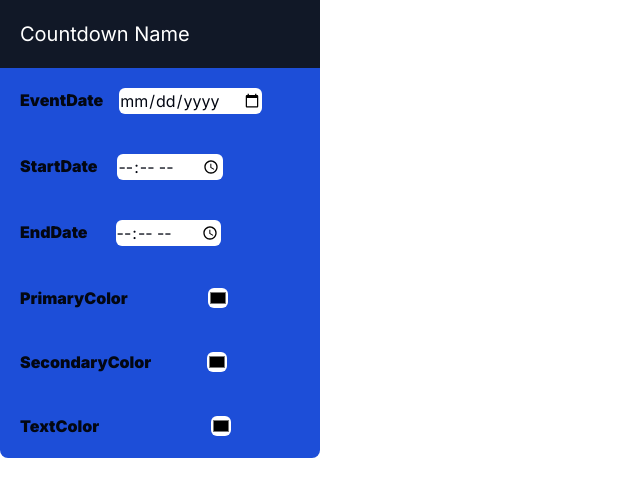
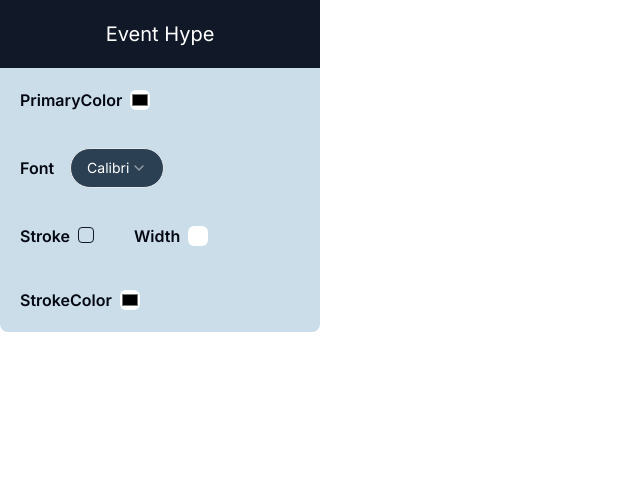
Before and after one commit to TejasBhovad/countdown, a Next.js app: page /rohan in a window 1280 px wide. Shown: the top 496 px of the page, without its empty margins (0-640 px from the left). Built offline with nearby package versions, Linux system fonts and the light colour scheme.

Commit message:
Modifiedandeventbar

```diff
--- a/app/rohan/page.jsx
+++ b/app/rohan/page.jsx
@@ -1,7 +1,7 @@
 "use client";
 // import statements go here REMOVE UNNECESSARY IMPORTS
 import { React, useState } from "react";
-import Designbar from "@/components/Designbar";
+import Eventbar from "@/components/Eventbar";
 
 
 
@@ -12,7 +12,7 @@ const page = () => {
       {/* Added element for testing purposes, after testing should be removed from here */}
 
 
-     <Designbar/>
+  <Eventbar/>
 
     </div>
   );
--- a/components/Designbar.jsx
+++ b/components/Designbar.jsx
@@ -3,37 +3,37 @@ import React from 'react'
 const Designbar = () => {
   return (
 
-    <div className='flex-col bg-blue-700 rounded-lg w-80'>
+    <div className='flex-col bg-util rounded-lg w-80'>
     <div className='title text-bold text-xl r bg-primary w-80 justify-center grid-cols-1 text-white p-5 '>Countdown Name</div>
     <div className='flex p-5'>
-        <div className='font-black pr-4 '>EventDate  </div>
+        <div className='font-semibold pr-4 '>EventDate  </div>
        <div  > <input type='date'  className=' rounded-md bg-white' /></div>
         </div>
 
 
     <div className='flex  p-5'>
-        <div className='font-black pr-5'>StartDate  </div>
+        <div className='font-semibold pr-5'>StartDate  </div>
        <div > <input type='time'  className=' rounded-md bg-white ' /></div>
         </div>
 
         <div className='flex  p-5'>
-        <div className='font-black pr-7'>EndDate  </div>
+        <div className='font-semibold pr-7'>EndDate  </div>
        <div > <input type='time'  className=' rounded-md bg-white ' /></div>
         </div>
 
         <div className='flex  p-5'>
-        <div className='font-black pr-20'> PrimaryColor </div>
+        <div className='font-semibold pr-20'> PrimaryColor </div>
        <div > <input type='color' className='w-5 h-5 rounded-md bg-white' /></div>
         </div>
 
 
         <div className='flex  p-5'>
-        <div className='font-black pr-14'> SecondaryColor </div>
+        <div className='font-semibold pr-14'> SecondaryColor </div>
        <div > <input type='color' className='w-5 h-5 rounded-md bg-white' /></div>
         </div>
 
         <div className='flex  p-5'>
-        <div className='font-black pr-28'> TextColor  </div>
+        <div className='font-semibold pr-28'> TextColor  </div>
        <div > <input type='color' className='w-5 h-5 rounded-md bg-white' /></div>
         </div>
     </div>
--- /dev/null
+++ b/components/Eventbar.jsx
@@ -0,0 +1,64 @@
+import React from 'react'
+import {
+  Select,
+  SelectContent,
+  SelectItem,
+  SelectTrigger,
+  SelectValue,
+} from "@/components/ui/select";
+import { Checkbox } from "@/components/ui/checkbox"
+
+
+const Eventbar = () => {
+  return (
+    <div className='flex-col bg-util rounded-lg w-80 '>
+    <div className='title text-bold text-xl text-center bg-primary w-80 justify-center grid-cols-1 text-white p-5'>Event Hype</div>
+
+    <div className='flex  p-5'>
+
+        <div className='font-semibold pr-2'> PrimaryColor </div>
+       <div > <input type='color' className='w-5 h-5 rounded-md bg-white' /></div>
+        </div>
+
+
+    <div className='flex  p-5'>
+    <div className="w-36 h-8 flex items-center">
+    <div className='font-semibold pr-4'> Font </div>
+        <Select className="w-48" defaultValue="calibri">
+          <SelectTrigger>
+            <SelectValue placeholder="calibri"></SelectValue>
+          </SelectTrigger>
+          <SelectContent>
+            <SelectItem value="calibri">Calibri</SelectItem>
+            <SelectItem value="ariel">Ariel</SelectItem>
+            <SelectItem value="bold">Bold</SelectItem>
+          </SelectContent>
+        </Select>
+      </div>
+        </div>
+
+
+         <div className='flex'>
+        <div className='flex  p-5'>
+        <div className='font-semibold pr-2'> Stroke </div>
+       <div > <Checkbox /></div>
+        </div>
+
+
+        <div className='flex  p-5'>
+        <div className='font-semibold pr-2'> Width </div>
+       <div > <input type='number' className='w-5 h-5 rounded-md bg-white' /></div>
+        </div>
+
+        </div>
+
+        <div className='flex  p-5'>
+        <div className='font-semibold pr-2'> StrokeColor  </div>
+       <div > <input type='color' className='w-5 h-5 rounded-md bg-white' /></div>
+        </div>
+
+    </div>
+  )
+}
+
+export default Eventbar
```
